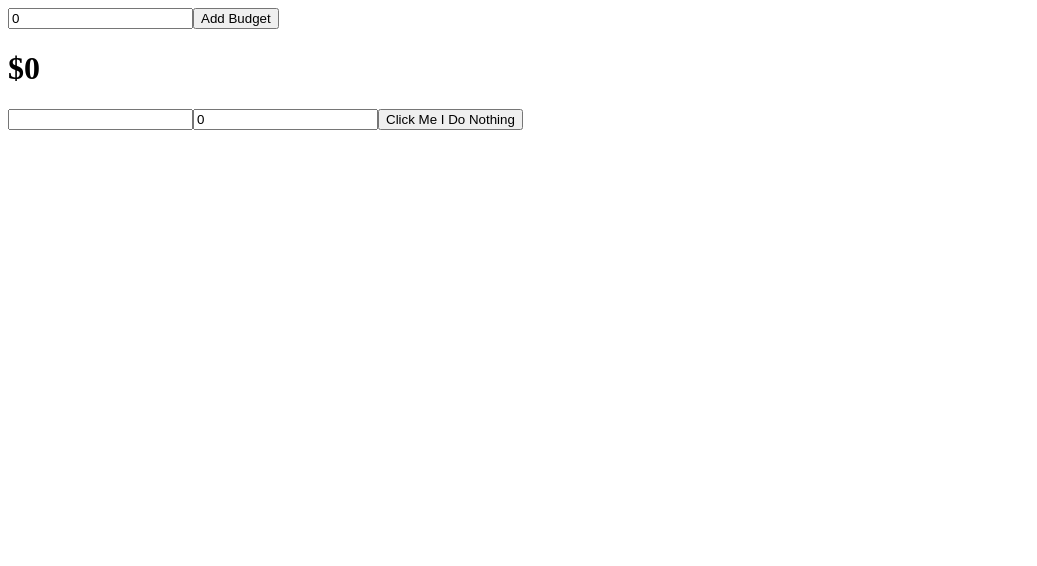
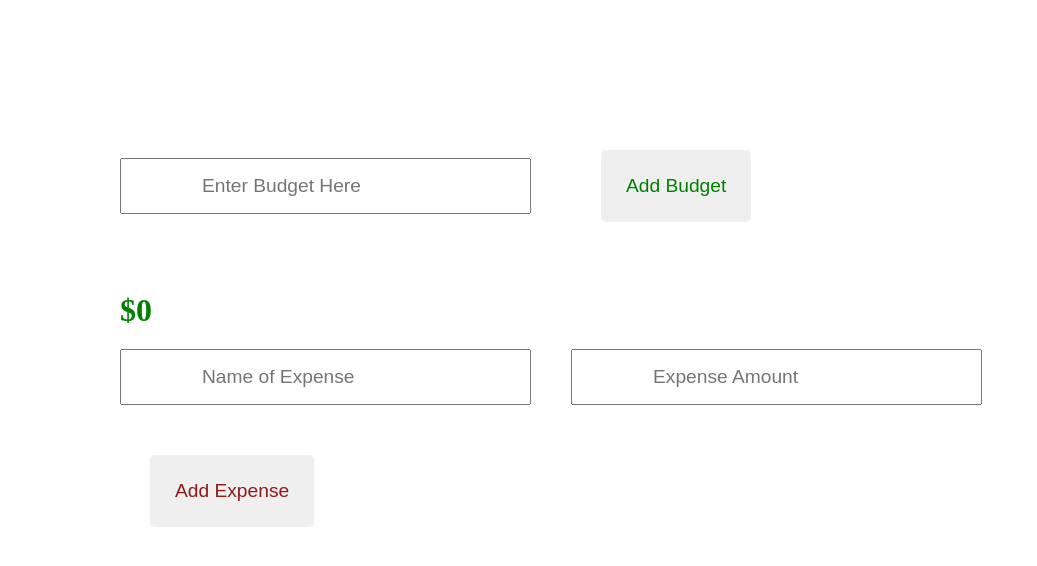
Before and after one commit to joalk/DJ-TNT, a React app: page / in a window 1280 px wide. Shown: the top 566 px of the page, without its empty margins (0-1037 px from the left). Built offline with nearby package versions, Linux system fonts and the light colour scheme.

Commit message:
stylized input fields and buttons
Co-authored-by: Tyler Morgan <tylermor562@gmail.com>

```diff
--- a/src/App.js
+++ b/src/App.js
@@ -3,7 +3,7 @@ import React from 'react'
 import Container from './Container'
 export default function App() {
   return (
-      <div>
+      <div className="container">
         <Container />
       </div>
   )
--- a/src/Container.js
+++ b/src/Container.js
@@ -7,11 +7,11 @@ export default class Container extends Component {
   constructor(props) {
     super(props)
     this.state = {
-      text: 0,
+      text: '',
       budget: 0,
       expenses: [],
       nameOfExpense: '',
-      amountOfExpense: 0,
+      amountOfExpense: '',
 
     }
     this.handleBudgetClick = this.handleBudgetClick.bind(this);
--- a/src/components/Leftpanel/Budget.js
+++ b/src/components/Leftpanel/Budget.js
@@ -7,15 +7,16 @@ export default function Budget(props) {
   return (
     <div>
       <input
+        placeholder="Enter Budget Here"
         type="number"
-         value={props.text}
+        value={props.text}
         onChange={props.handleBudgetChange}
         />
-        <button
+        <button className="addBudget"
         type="submit"
         onClick={props.handleBudgetClick}
         >Add Budget</button>
-       <h1>{`$${props.budget}`}</h1>
+       <h1 className="totalBudget">{`$${props.budget}`}</h1>
       </div>
   )
 }
--- a/src/components/Leftpanel/Expense.js
+++ b/src/components/Leftpanel/Expense.js
@@ -6,18 +6,20 @@ export default function Expense(props) {
       <div>
         <form>
           <input
+            placeholder="Name of Expense"
             type="text"
             name="nameOfExpense"
             value={props.nameOfExpense}
             onChange={props.handleExpenseChange}
           />
           <input
+            placeholder="Expense Amount"
             type="number"
             name="amountOfExpense"
             value={props.amountOfExpense}
             onChange={props.handleExpenseChange}
           />
-          <button onClick={props.handleExpenseSubmit}>Click Me I Do Nothing</button>
+          <button className="addExpense" onClick={props.handleExpenseSubmit}>Add Expense</button>
         </form>
       </div>
 
--- a/src/components/Rightpanel/List.js
+++ b/src/components/Rightpanel/List.js
@@ -5,8 +5,8 @@ export default function List(props) {
         <div>
             <ul>{props.expenses.map((item, i) => (
                 <li key={item.id}>{item.name}
-                <span>{`$${item.amount}`}</span>
-                <button onClick={props.handleExpenseDelete.bind(null, item.id)}>X</button></li>
+                <span>{`   $${item.amount}`}</span>
+                <button className="delete" onClick={props.handleExpenseDelete.bind(null, item.id)}>X</button></li>
             ))}
             </ul>
         </div>
--- a/src/index.css
+++ b/src/index.css
@@ -0,0 +1,51 @@
+* {
+  box-sizing: border-box;
+  padding: 0;
+  margin: 0;
+}
+
+.container {
+  display: flex;
+  align-items: center;
+  justify-content: space-between;
+  margin: 100px 100px;
+}
+
+button {
+  border: none;
+  font-size: 1.2rem;
+  margin: 50px 50px;
+  padding: 25px 25px;
+  border-radius: 5px;
+}
+
+input {
+  padding: 15px 80px;
+  margin: 0px 20px;
+  font-size: 1.2rem;
+}
+
+ul {
+  color: rgb(143, 25, 25);
+  margin: 50px;
+  list-style: none;
+}
+
+.totalBudget {
+  margin: 20px;
+  color: green;
+}
+
+.addBudget {
+  color: green;
+}
+
+.addExpense {
+  color: rgb(143, 25, 25);
+}
+
+.delete {
+  border: none;
+  padding: 5px 5px;
+  border-radius: 5px;
+}
```
